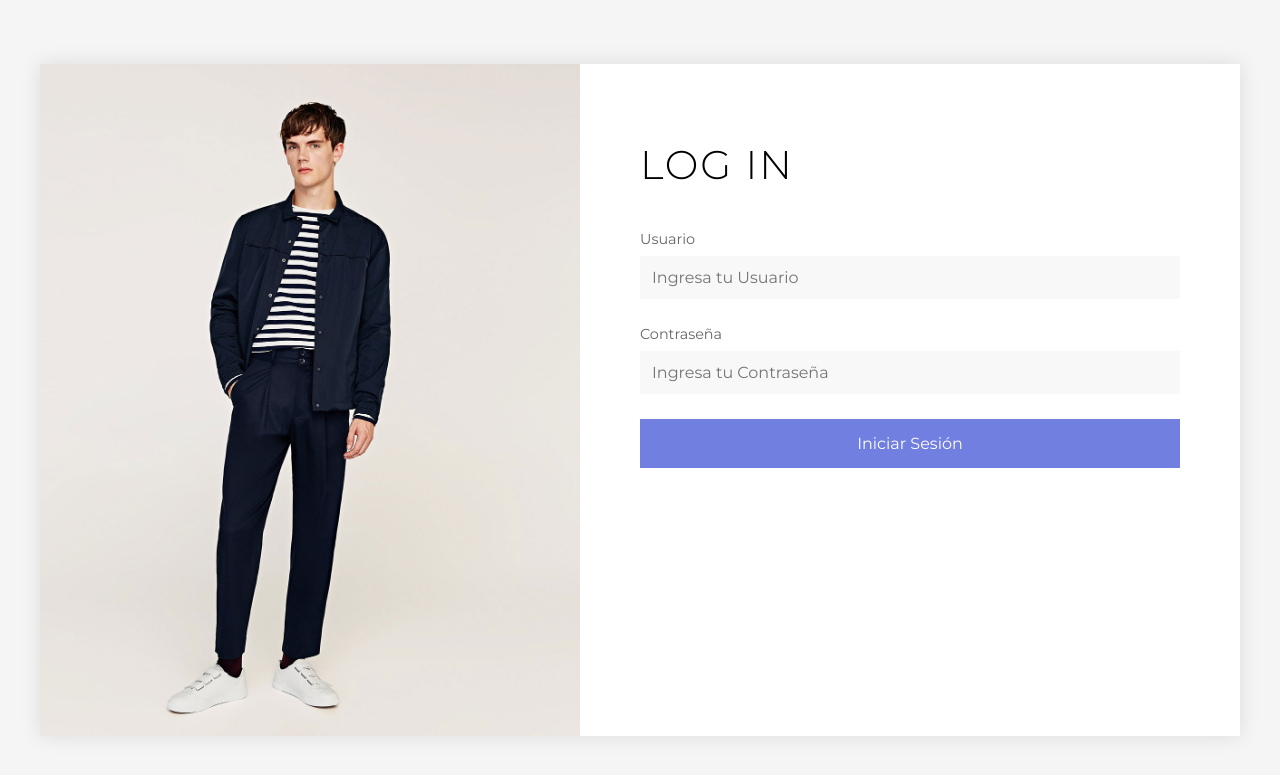
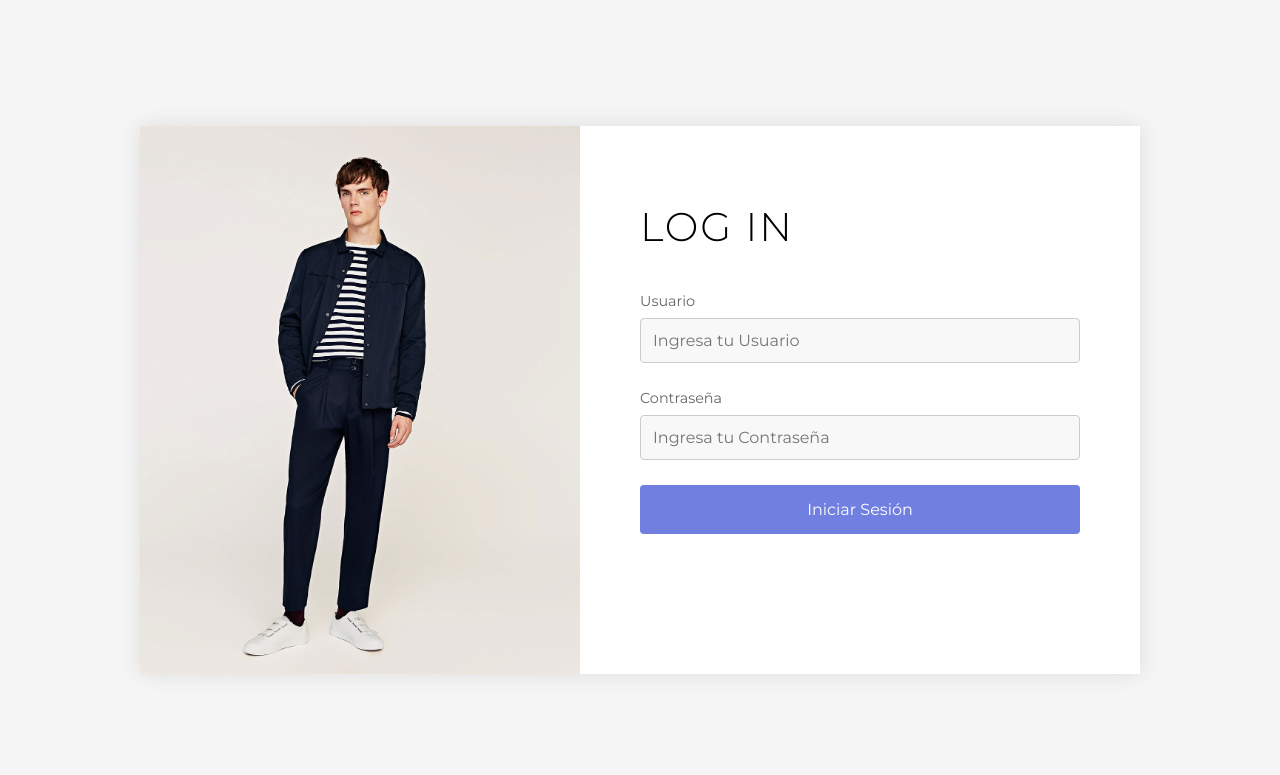
Before and after one commit to Fercisto/ecom, a PHP site: page /vistas/login.html in a window 1280 px wide. Shown: the top 775 px of the page. Run offline with PHP 8.4, Linux system fonts and the light colour scheme.

Commit message:
Detalles Login

```diff
--- a/assets/css/login.css
+++ b/assets/css/login.css
@@ -16,7 +16,7 @@ body {
 .container {
   display: flex;
   width: 100%;
-  max-width: 1200px;
+  max-width: 1000px;
   margin: auto;
   background: white;
   box-shadow: 0 0 20px rgba(0, 0, 0, 0.1);
@@ -60,9 +60,11 @@ body {
 .form-group input {
   width: 100%;
   padding: 12px;
-  border: none;
+  border: 1px solid #ccc;
+  border-radius: 4px;
   background: #f8f8f8;
   font-size: 1rem;
+  outline: none;
   margin-top: 8px;
 }
 
@@ -75,6 +77,7 @@ body {
   background: #717fe0;
   color: white;
   border: none;
+  border-radius: 4px;
   padding: 15px;
   width: 100%;
   font-size: 1rem;
@@ -106,6 +109,7 @@ body {
   font-weight: 800;
   padding: .7rem;
   text-transform: uppercase;
+  border-radius: 4px;
 }
 
 .message-error {
```
Also changed, not shown: 1 other file.
